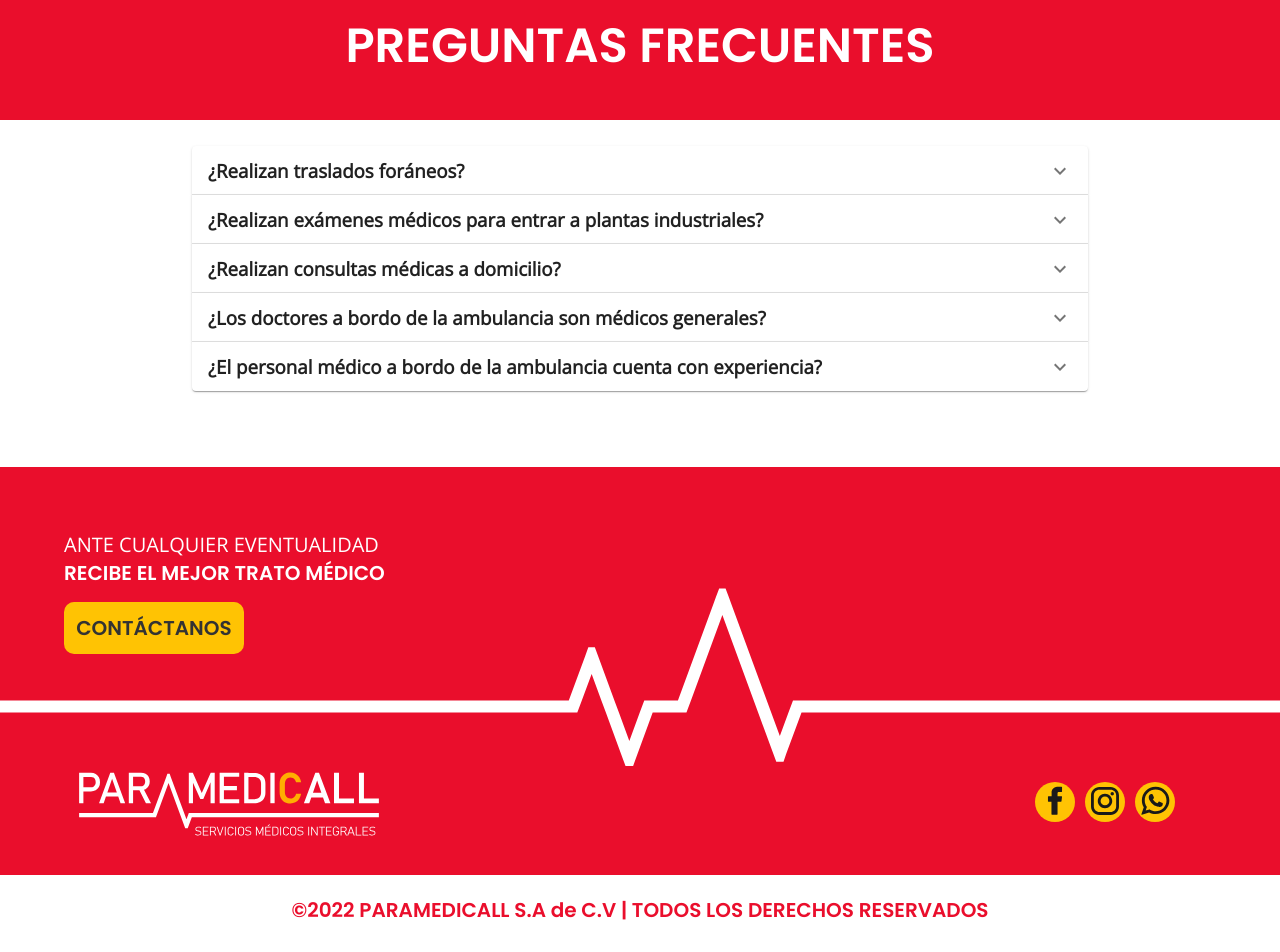
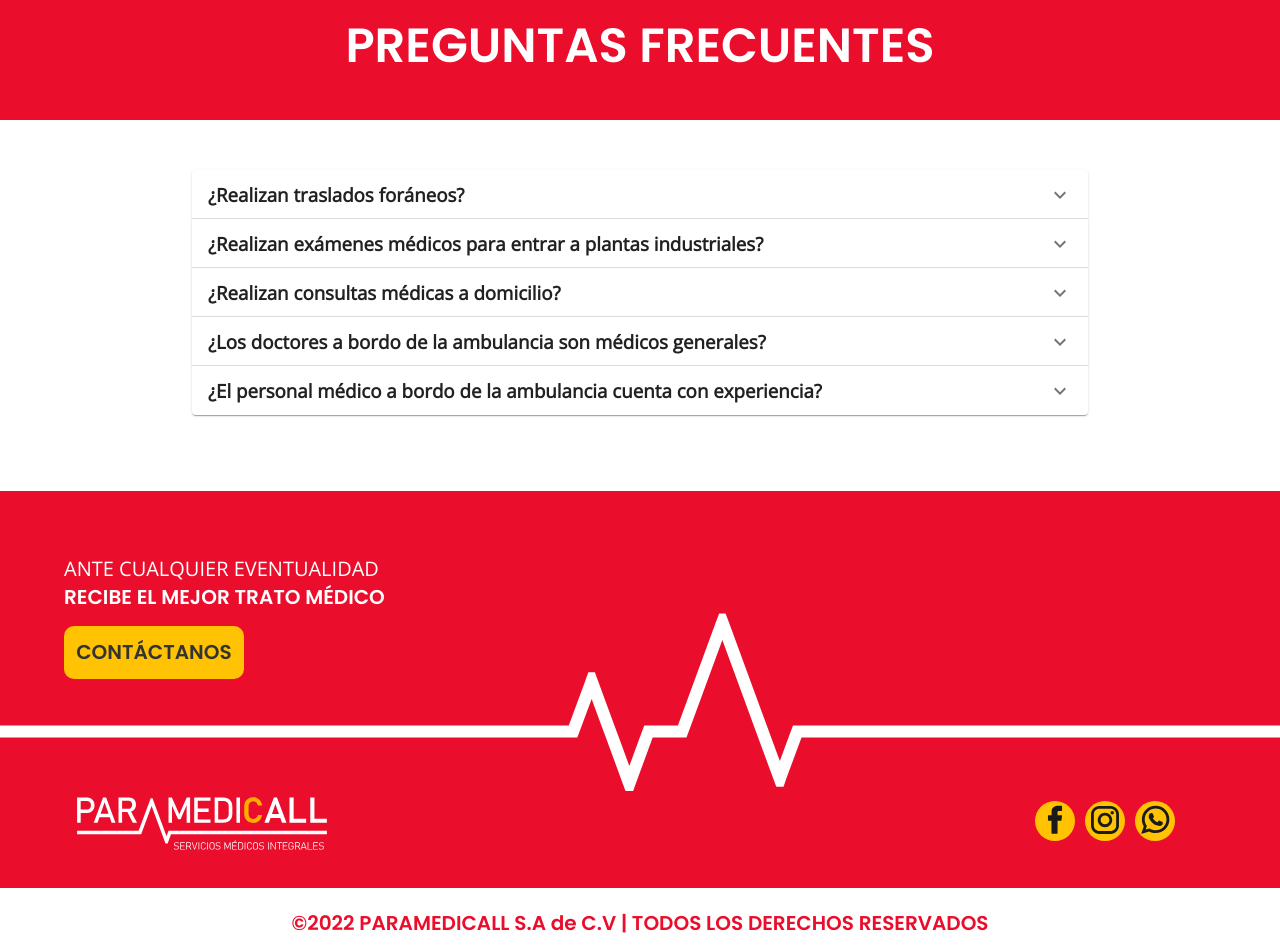
Before and after one commit to Ralmtz/paramedicall, a React (Create React App) app: page /servicios in a window 1280 px wide. Shown: the part 2700-3652 px from the top of the page. Built offline with nearby package versions, Linux system fonts and the light colour scheme.

Commit message:
estilos
Cambios en estilos

```diff
--- a/src/componentes/Footer/index.css
+++ b/src/componentes/Footer/index.css
@@ -92,8 +92,8 @@ footer{
   }
 
  .img-logo-footer{
-   margin: 0px 5% 0px 5%;
-   width: 100%;
+   margin: 0px 5%;
+   width: 250px;
  }
 
  .img-logo-r{
--- a/src/componentes/Inicio/index.css
+++ b/src/componentes/Inicio/index.css
@@ -111,6 +111,7 @@
 }
 
 .i-slider-2-inicio {
+  padding-bottom: 40px;
   max-width: 70%;
 }
 
@@ -378,7 +379,7 @@
   }
 
   .img-ambulancia-serv {
-    width: 250px;
+    width: 300px;
     height: 220px;
   }
 
--- a/src/componentes/Servicios/index.css
+++ b/src/componentes/Servicios/index.css
@@ -182,7 +182,7 @@ td {
 .i-preguntas {
     display: flex;
     flex-direction: column;
-    padding: 2% 15% 2% 15%;
+    padding: 50px 15% 2%;
     display: flex;
     font-family: 'Open Sans', sans-serif;
 }
```
